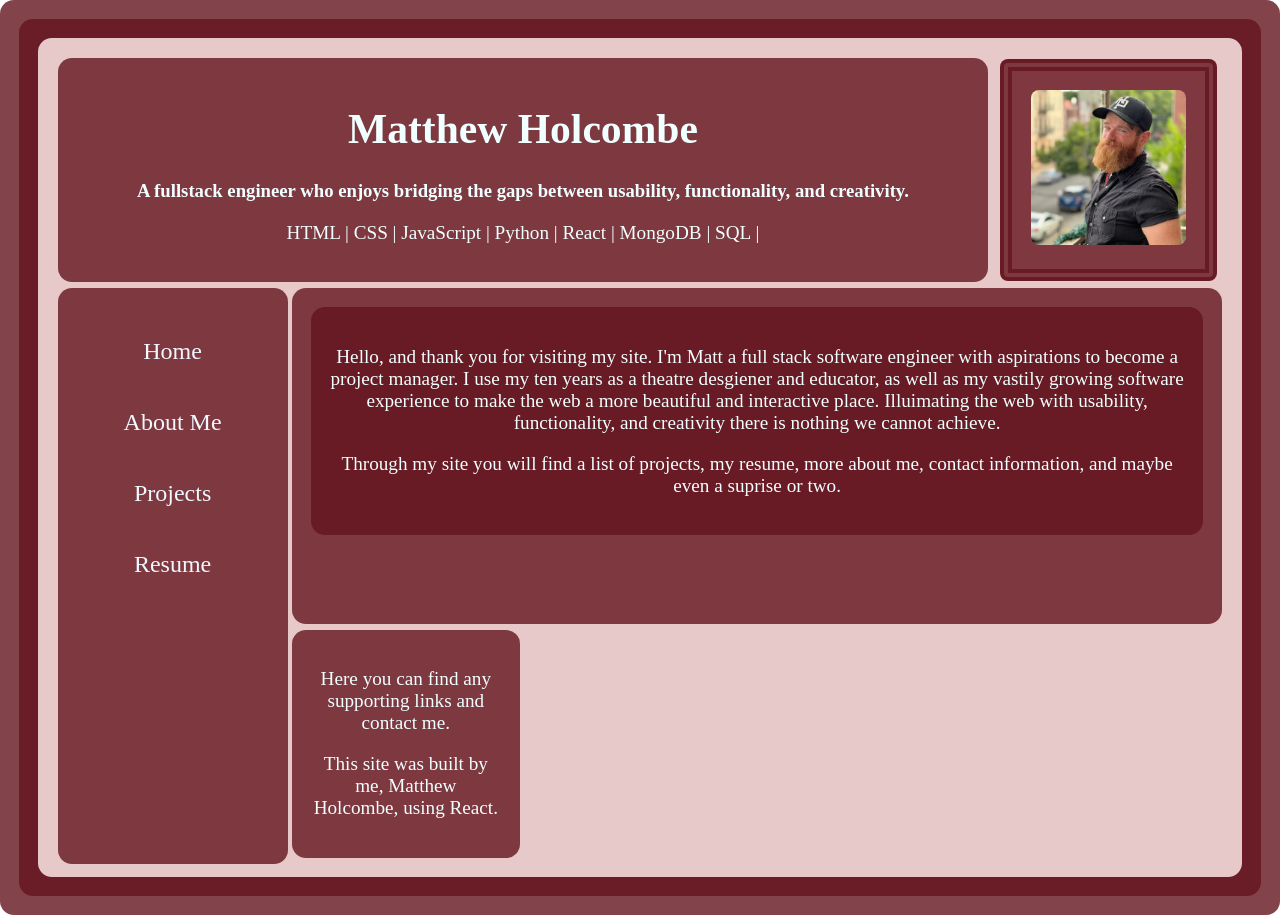
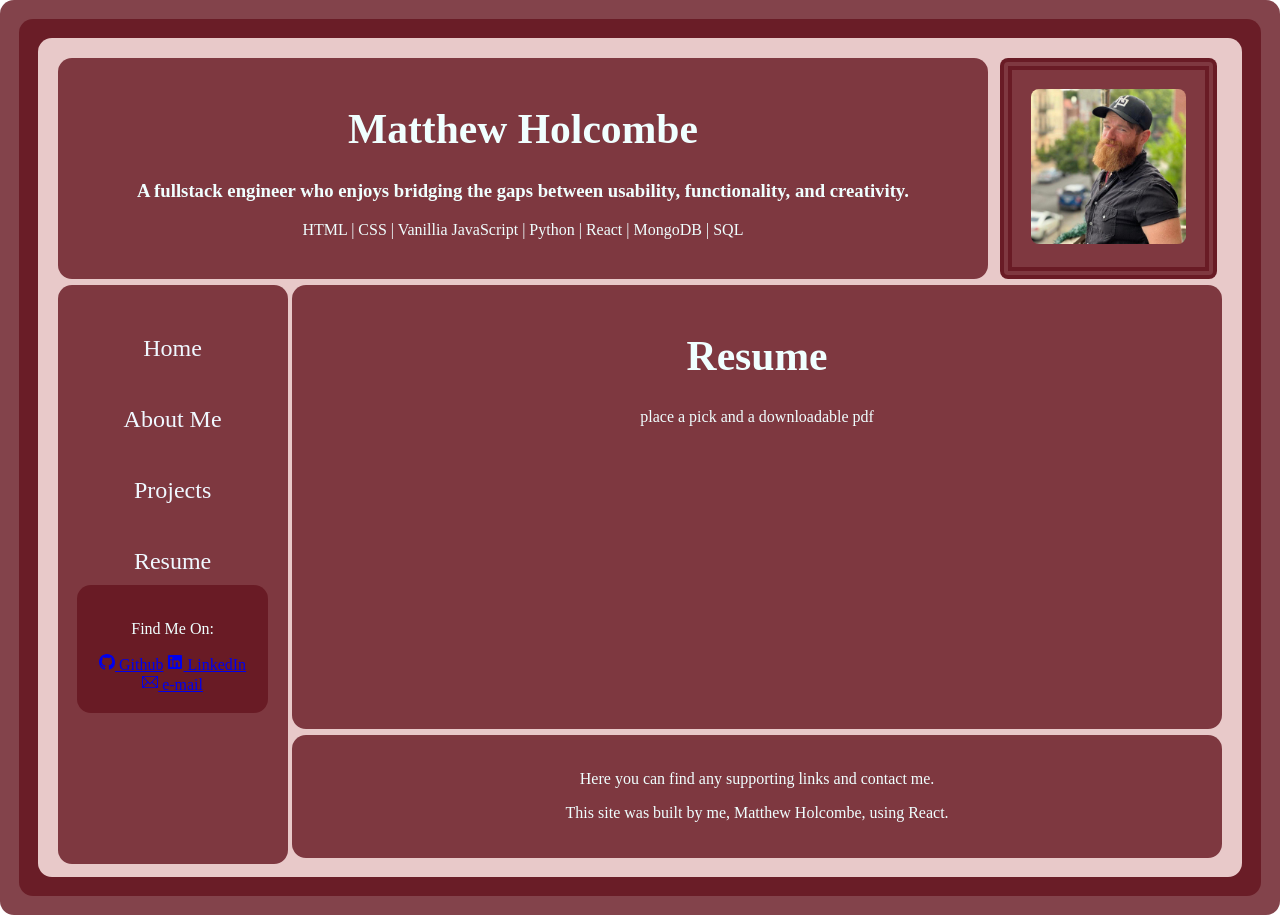
Before and after one commit to mholcombe93/mh-protfolio-v2, a React (Create React App) app: page /resume in a window 1280 px wide. Built offline with nearby package versions, Linux system fonts and the light colour scheme.

Commit message:
find me links work, solved grid look

```diff
--- a/package.json
+++ b/package.json
@@ -10,6 +10,7 @@
     "morgan": "^1.10.0",
     "react": "^18.2.0",
     "react-dom": "^18.2.0",
+    "react-icons": "^4.7.1",
     "react-router-dom": "^6.4.4",
     "react-scripts": "5.0.1",
     "web-vitals": "^2.1.4"
--- a/src/App.css
+++ b/src/App.css
@@ -11,7 +11,7 @@
 .parent {
   display: grid;
   grid-template-columns: repeat(5, 1fr);
-  grid-template-rows: repeat(4, 1fr);
+  grid-template-rows: repeat(7, 1fr);
   grid-column-gap: 6px;
   grid-row-gap: 6px;
   height: 100vh;
@@ -26,11 +26,11 @@
   }
   p{
     font-family: 'Poiret One';
-    font-size: 1.2em;
+    font-size: 1rem;
   }
 
   .Header_Container { grid-area: 1 / 1 / 2 / 5; }
   .Pic_Container { grid-area: 1 / 5 / 2 / 6; }
-  .Nav_Container { grid-area: 2 / 1 / 5 / 2; }
-  .Body_Container { grid-area: 2 / 2 / 4 / 6; }
-  .Footer_Container { grid-area: 4 / 2 / 5 / 6; }
+  .Nav_Container { grid-area: 2 / 1 / 8 / 2; }
+  .Body_Container { grid-area: 2 / 2 / 7 / 6; }
+  .Footer_Container { grid-area: 7 / 2 / 8 / 6; }
--- a/src/App.js
+++ b/src/App.js
@@ -21,13 +21,12 @@ function App() {
       <Body />
       <Footer />
 
-
-      <Routes>
+      {/* <Routes> */}
         {/* <Route path="/" element={<Home />} />
         <Route path="/about" element={<AboutMe />} />
         <Route path="/projects" element={<Projects />} />
         <Route path="/resume" element={<Resume />} /> */}
-      </Routes>
+      {/* </Routes> */}
       </div>
       </div>
   );
--- a/src/Components/Body.jsx
+++ b/src/Components/Body.jsx
@@ -21,6 +21,7 @@ function Body() {
     }
     case '/resume': {
       BodyContent = <Resume />
+      break;
     }
     default: {
       BodyContent = <Home />
--- a/src/Components/Footer.jsx
+++ b/src/Components/Footer.jsx
@@ -2,7 +2,7 @@
 
 function Footer() {
   return (
-    <div className="Footer_Contatiner">
+    <div className="Footer_Container">
       <p className="Footer_Text"> Here you can find any supporting links and contact me.</p>
       <p className=""> This site was built by me, Matthew Holcombe, using React. </p>
     </div>
--- a/src/Components/Header.jsx
+++ b/src/Components/Header.jsx
@@ -5,9 +5,8 @@ function Header() {
   return (
     <div className='Header_Container'>
       <h1>Matthew Holcombe</h1>
-      {/* <h4 className="Job_Title"> Fullstack Software Engineer</h4> */}
       <h3 className="Tag_Line"> A fullstack engineer who enjoys bridging the gaps between usability, functionality, and creativity.</h3>
-      <p> HTML | CSS | JavaScript | Python | React | MongoDB | SQL |</p>
+      <p> HTML | CSS | Vanillia JavaScript | Python | React | MongoDB | SQL </p>
     </div>
 );
 }
--- a/src/Components/Nav.jsx
+++ b/src/Components/Nav.jsx
@@ -1,5 +1,8 @@
 import './Styles/Nav.css'
 import { NavLink } from "react-router-dom"
+import { BsGithub } from "react-icons/bs"
+import { FaLinkedin } from "react-icons/fa"
+import { TfiEmail } from "react-icons/tfi";
 
 function Nav() {
   return (
@@ -17,7 +20,28 @@ function Nav() {
         </NavLink>
         <NavLink className="navlink" to="/resume">
           Resume
-          </NavLink>
+      </NavLink>
+      <div className='Icon_Container'>
+        <p> Find Me On:</p>
+        <a
+          href='https://github.com/mholcombe93/'
+          target={'_blank'}
+          rel='noreferrer'
+        >
+          <BsGithub /> Github
+        </a> {" "}
+        <a
+            href="https://www.linkedin.com/in/matthew-holcombe93/"
+            target="_blank"
+            rel="noreferrer"
+          >
+            <FaLinkedin /> LinkedIn
+        </a>{" "}
+        <a href="mailto:mholcombe93@gmail.com">
+            <TfiEmail /> e-mail
+          </a>{" "}
+
+      </div>
 
     </div>
 
--- a/src/Screens/Resume.jsx
+++ b/src/Screens/Resume.jsx
@@ -5,7 +5,7 @@ function Resume() {
   return (
     <>
       <h1>Resume</h1>
-      <p className='Home_text'></p>
+      <p className='Home_text'> place a pick and a downloadable pdf</p>
 
 
 
```
Also changed, not shown: 1 other file (tests, documents, lock files or other folders).
